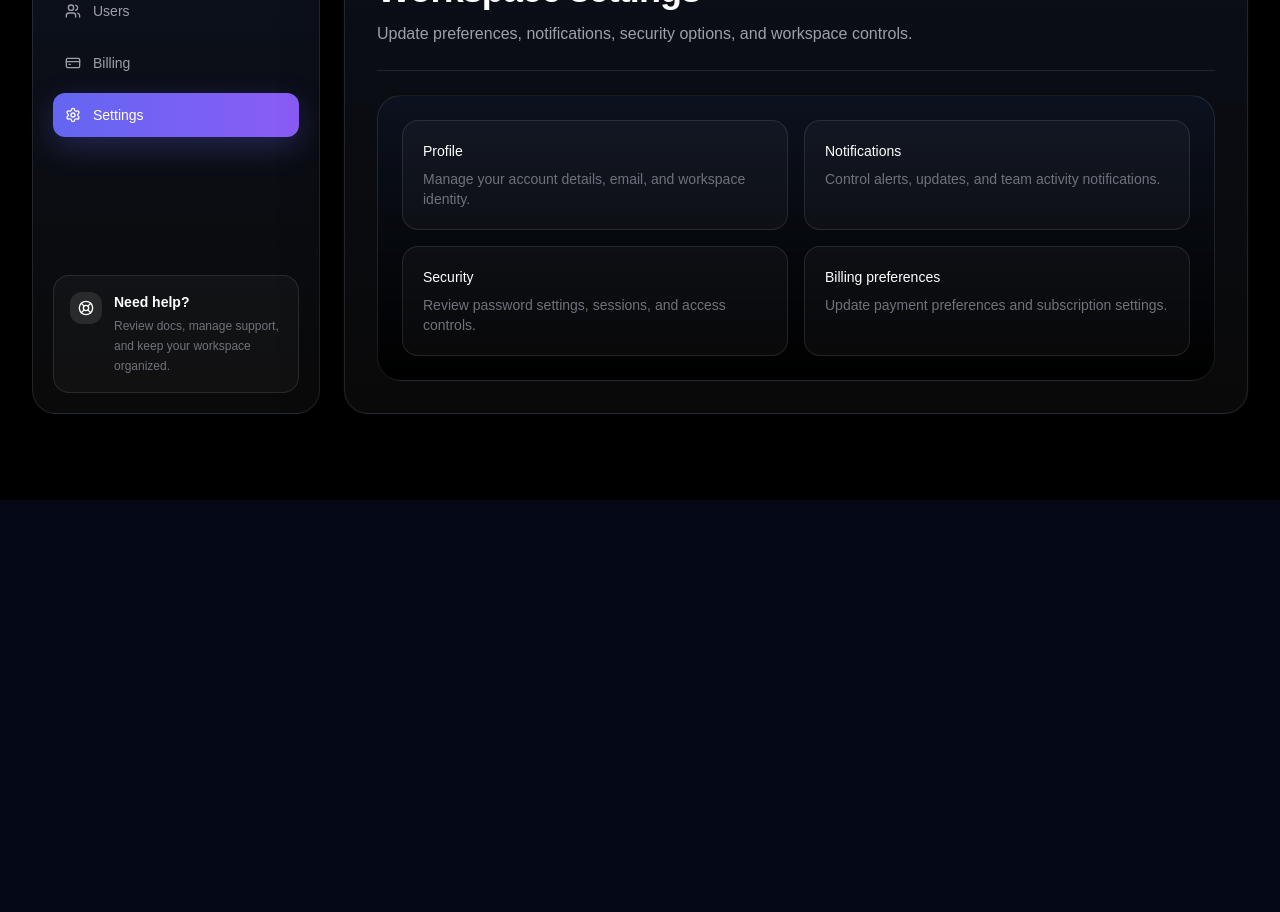
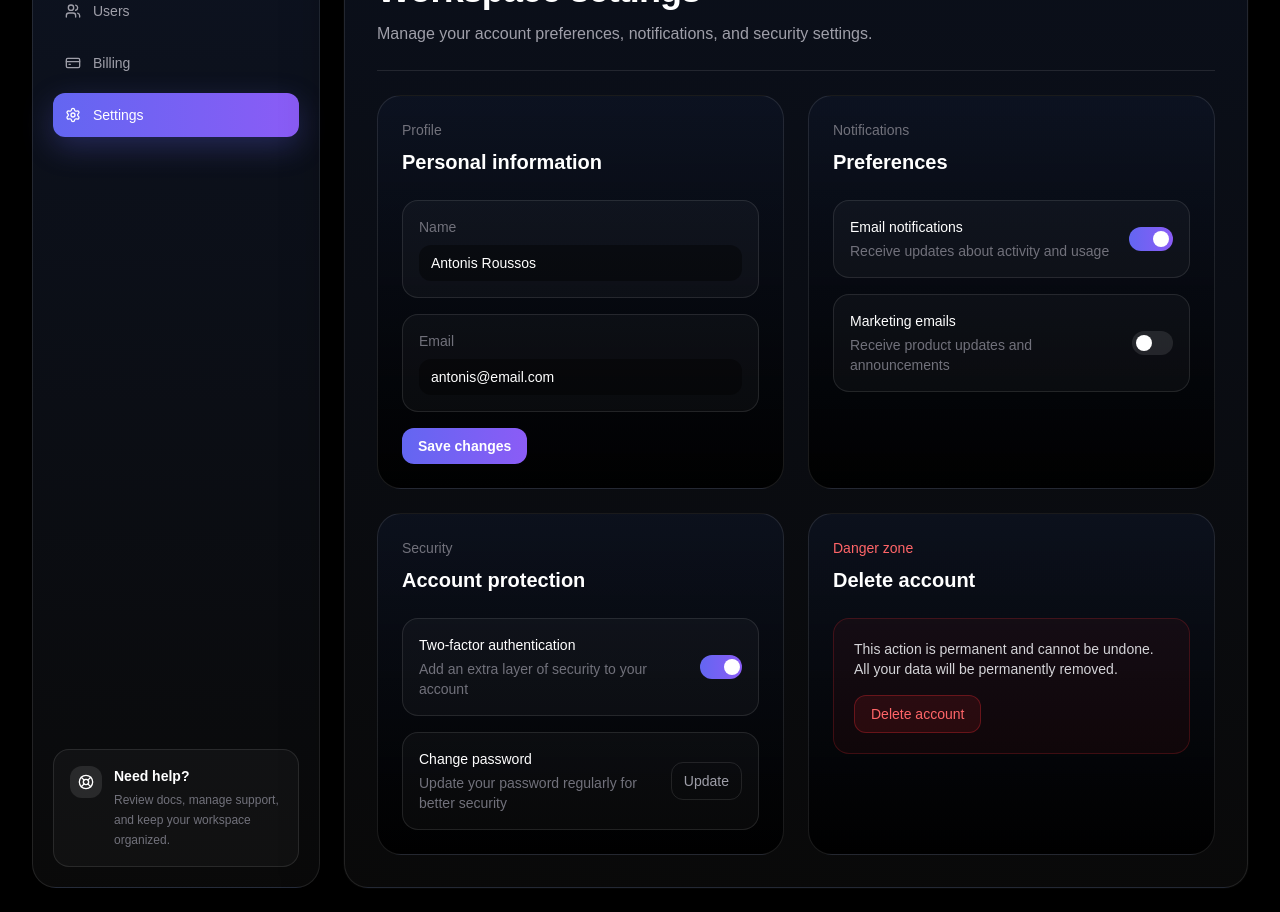
Before and after one commit to RoussosAdo/saas-dashboard-ui, a Next.js app: page /settings in a window 1280 px wide. Shown: the part 300-1212 px from the top of the page. Before the commit the page ends 800 px from the top, so only its background shows below. Built offline with nearby package versions, Linux system fonts and the light colour scheme.

Commit message:
Build settings page with toggles, profile form, and security controls

```diff
--- /dev/null
+++ b/app/components/dashboard/setting-row.tsx
@@ -0,0 +1,24 @@
+import { ReactNode } from "react";
+
+type SettingRowProps = {
+  title: string;
+  description: string;
+  action: ReactNode;
+};
+
+export default function SettingRow({
+  title,
+  description,
+  action,
+}: SettingRowProps) {
+  return (
+    <div className="flex items-center justify-between gap-4 rounded-2xl border border-white/10 bg-white/[0.03] p-4 transition-all duration-300 hover:border-indigo-400/20 hover:bg-indigo-500/[0.04]">
+      <div>
+        <p className="text-sm font-medium text-white">{title}</p>
+        <p className="mt-1 text-sm text-zinc-500">{description}</p>
+      </div>
+
+      {action}
+    </div>
+  );
+}
--- /dev/null
+++ b/app/components/dashboard/toggle.tsx
@@ -0,0 +1,25 @@
+"use client";
+
+type ToggleProps = {
+  enabled: boolean;
+  onChange: (value: boolean) => void;
+};
+
+export default function Toggle({ enabled, onChange }: ToggleProps) {
+  return (
+    <button
+      onClick={() => onChange(!enabled)}
+      className={`relative h-6 w-11 rounded-full transition ${
+        enabled
+          ? "bg-[linear-gradient(90deg,#6366F1,#8B5CF6)]"
+          : "bg-white/10"
+      }`}
+    >
+      <span
+        className={`absolute top-1 left-1 h-4 w-4 rounded-full bg-white transition ${
+          enabled ? "translate-x-5" : ""
+        }`}
+      />
+    </button>
+  );
+}
--- a/app/settings/page.tsx
+++ b/app/settings/page.tsx
@@ -1,47 +1,135 @@
+"use client";
+
+import { useState } from "react";
 import DashboardShell from "app/components/layout/dashboard-shell";
 import DashboardSection from "app/components/dashboard/dashboard-section";
 import PageHeader from "app/components/dashboard/page-header";
+import SettingRow from "app/components/dashboard/setting-row";
+import Toggle from "app/components/dashboard/toggle";
 
 export default function SettingsPage() {
+  const [emailNotif, setEmailNotif] = useState(true);
+  const [marketingNotif, setMarketingNotif] = useState(false);
+  const [twoFA, setTwoFA] = useState(true);
+
   return (
     <DashboardShell>
       <PageHeader
         eyebrow="Settings"
         title="Workspace settings"
-        description="Update preferences, notifications, security options, and workspace controls."
+        description="Manage your account preferences, notifications, and security settings."
       />
 
-      <DashboardSection>
-        <div className="grid gap-4 md:grid-cols-2">
-          <div className="rounded-2xl border border-white/10 bg-white/[0.03] p-5">
-            <p className="text-sm font-medium text-white">Profile</p>
-            <p className="mt-2 text-sm text-zinc-500">
-              Manage your account details, email, and workspace identity.
-            </p>
+      <section className="grid gap-6 xl:grid-cols-[1fr_1fr]">
+        {/* PROFILE */}
+        <DashboardSection>
+          <div>
+            <p className="text-sm font-medium text-zinc-500">Profile</p>
+            <h2 className="mt-2 text-xl font-semibold text-white">
+              Personal information
+            </h2>
           </div>
 
-          <div className="rounded-2xl border border-white/10 bg-white/[0.03] p-5">
-            <p className="text-sm font-medium text-white">Notifications</p>
-            <p className="mt-2 text-sm text-zinc-500">
-              Control alerts, updates, and team activity notifications.
-            </p>
+          <div className="mt-6 space-y-4">
+            <div className="rounded-2xl border border-white/10 bg-white/[0.03] p-4">
+              <p className="text-sm text-zinc-500">Name</p>
+              <input
+                defaultValue="Antonis Roussos"
+                className="mt-2 w-full rounded-xl bg-black/40 px-3 py-2 text-sm text-white outline-none focus:ring-2 focus:ring-indigo-500/40"
+              />
+            </div>
+
+            <div className="rounded-2xl border border-white/10 bg-white/[0.03] p-4">
+              <p className="text-sm text-zinc-500">Email</p>
+              <input
+                defaultValue="antonis@email.com"
+                className="mt-2 w-full rounded-xl bg-black/40 px-3 py-2 text-sm text-white outline-none focus:ring-2 focus:ring-indigo-500/40"
+              />
+            </div>
+
+            <button className="rounded-xl bg-[linear-gradient(90deg,#6366F1,#8B5CF6)] px-4 py-2 text-sm font-semibold text-white transition hover:opacity-90">
+              Save changes
+            </button>
+          </div>
+        </DashboardSection>
+
+        {/* NOTIFICATIONS */}
+        <DashboardSection>
+          <div>
+            <p className="text-sm font-medium text-zinc-500">Notifications</p>
+            <h2 className="mt-2 text-xl font-semibold text-white">
+              Preferences
+            </h2>
           </div>
 
-          <div className="rounded-2xl border border-white/10 bg-white/[0.03] p-5">
-            <p className="text-sm font-medium text-white">Security</p>
-            <p className="mt-2 text-sm text-zinc-500">
-              Review password settings, sessions, and access controls.
-            </p>
+          <div className="mt-6 space-y-4">
+            <SettingRow
+              title="Email notifications"
+              description="Receive updates about activity and usage"
+              action={
+                <Toggle enabled={emailNotif} onChange={setEmailNotif} />
+              }
+            />
+
+            <SettingRow
+              title="Marketing emails"
+              description="Receive product updates and announcements"
+              action={
+                <Toggle enabled={marketingNotif} onChange={setMarketingNotif} />
+              }
+            />
+          </div>
+        </DashboardSection>
+
+        {/* SECURITY */}
+        <DashboardSection>
+          <div>
+            <p className="text-sm font-medium text-zinc-500">Security</p>
+            <h2 className="mt-2 text-xl font-semibold text-white">
+              Account protection
+            </h2>
           </div>
 
-          <div className="rounded-2xl border border-white/10 bg-white/[0.03] p-5">
-            <p className="text-sm font-medium text-white">Billing preferences</p>
-            <p className="mt-2 text-sm text-zinc-500">
-              Update payment preferences and subscription settings.
+          <div className="mt-6 space-y-4">
+            <SettingRow
+              title="Two-factor authentication"
+              description="Add an extra layer of security to your account"
+              action={<Toggle enabled={twoFA} onChange={setTwoFA} />}
+            />
+
+            <SettingRow
+              title="Change password"
+              description="Update your password regularly for better security"
+              action={
+                <button className="rounded-xl border border-white/10 px-3 py-2 text-sm text-zinc-400 hover:bg-white/[0.04] hover:text-white">
+                  Update
+                </button>
+              }
+            />
+          </div>
+        </DashboardSection>
+
+        {/* DANGER ZONE */}
+        <DashboardSection>
+          <div>
+            <p className="text-sm font-medium text-red-400">Danger zone</p>
+            <h2 className="mt-2 text-xl font-semibold text-white">
+              Delete account
+            </h2>
+          </div>
+
+          <div className="mt-6 rounded-2xl border border-red-500/20 bg-red-500/[0.05] p-5">
+            <p className="text-sm text-zinc-300">
+              This action is permanent and cannot be undone. All your data will
+              be permanently removed.
             </p>
+
+            <button className="mt-4 rounded-xl border border-red-500/30 bg-red-500/10 px-4 py-2 text-sm font-medium text-red-400 transition hover:bg-red-500/20">
+              Delete account
+            </button>
           </div>
-        </div>
-      </DashboardSection>
+        </DashboardSection>
+      </section>
     </DashboardShell>
   );
 }
```
